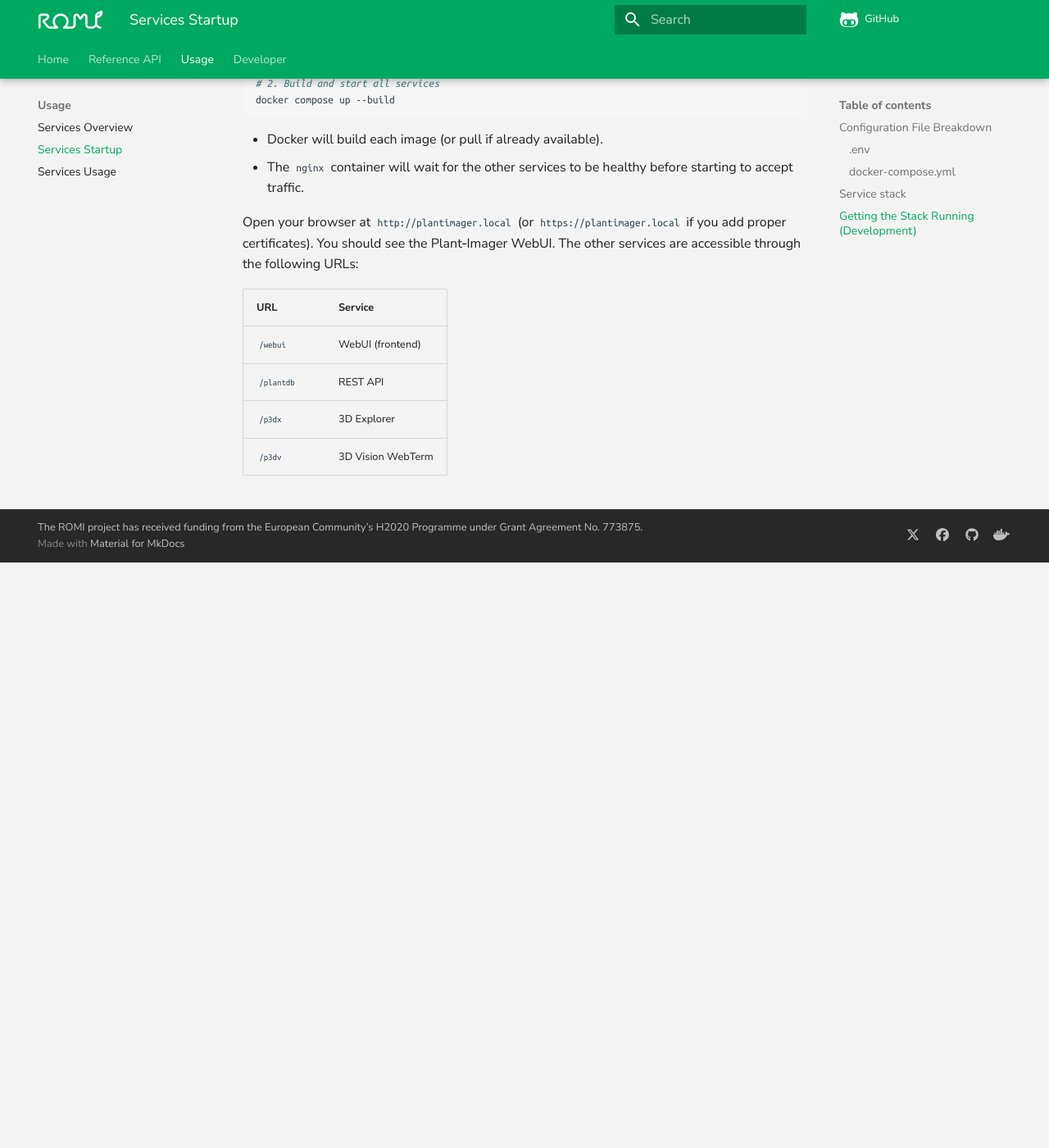
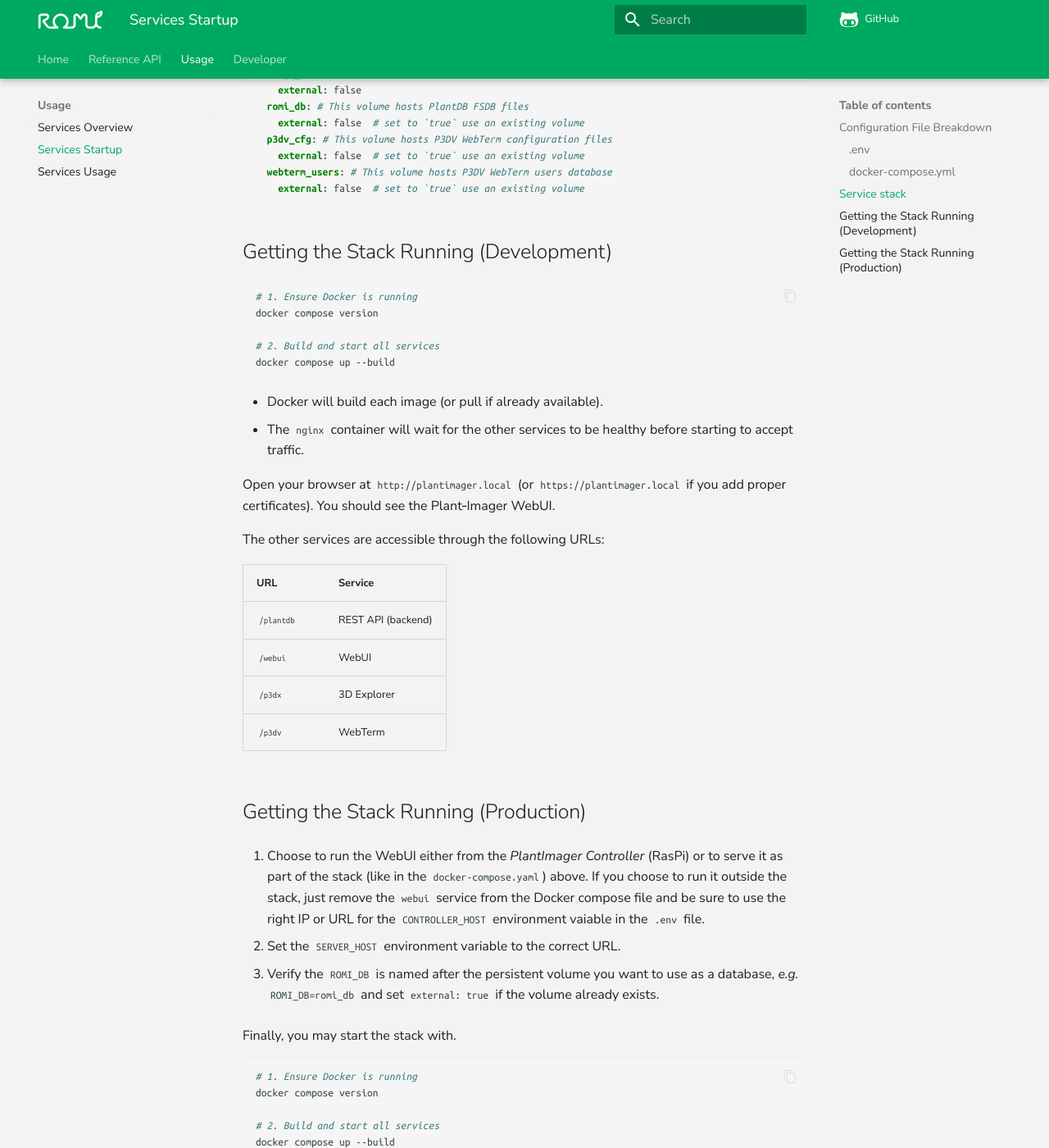
Before and after one commit to romi/Plant-Imager3, an MkDocs documentation site: the page built from docs/usage/services_startup.md, in a window 1280 px wide and 1400 px high, scrolled down 5526 px. Shown: the whole window at 82% size. Built offline with MkDocs 1.6.1 and Material for MkDocs 9.7.7, drawn with Linux system fonts in a browser that asks for light colours; comment, search, counter and statistics services are not loaded; before the commit the page ends 6212 px from its top, so only the background shows below that; some of the changed text lies outside the part shown.

Commit message:
Update service documentation and Docker‑compose notes for production readiness
- Corrected volume reference in `docs/usage/services_usage.md` from `romi_db_test` to `romi_db` for the PlantDB service.
- Clarified the purpose of the `ssl_cert` one‑shot service and updated host volume description.
- Refined service comments in `docs/usage/services_startup.md` for NGINX, PlantDB, P3DX, P3DV, and WebUI to accurately describe their roles.
- Changed exposure comments to specify “docker network” instead of generic “network”.
- Increased health‑check intervals for `plantdb`, `p3dx`, and added health‑checks for `p3dv` and `webui` (now 180s).
- Added `extra_hosts` and health‑check configuration to the `webui` service.
- Updated volume definition to use `romi_db` instead of `romi_db_test`.
- Reorganized the “Getting the Stack Running” section: separated development and production instructions, clarified service URLs, and added a production startup guide with example commands.

````diff
--- a/docs/usage/services_startup.md
+++ b/docs/usage/services_startup.md
@@ -57,19 +57,19 @@
 services:
 
   ssl_cert:
-    # Copy the certificates to the `nginx_cert` volume
+    # One-shot service to copy the SSL certificates from the host to the `nginx_cert` volume
     image: roboticsmicrofarms/plantimager_nginx:latest
     restart: no
     volumes:
-      - ${SSL_CERT_LOC}:/tmp  # location of the certificates to copy
+      - ${SSL_CERT_LOC}:/tmp  # location of the certificates on the host
       - nginx_cert:/etc/nginx/ssl/  # volume (shared with nginx service) hosting the copied certificates
     command: /bin/bash -c 'cp /tmp/*.pem /etc/nginx/ssl/'
 
   nginx:
-    # NGINX service forwarding requests by reverse proxy
+    # NGINX service, forwards requests by reverse proxy
     build:
-      context: Plant-Imager3/docker/nginx/  # Build context for the Nginx service
-      dockerfile: Dockerfile  # Specify the Dockerfile for building the image
+      context: Plant-Imager3/docker/nginx/
+      dockerfile: Dockerfile
       args:
         SERVER_HOST: ${SERVER_HOST}
         CONTROLLER_HOST: ${CONTROLLER_HOST}
@@ -104,14 +104,14 @@
       - webui
 
   plantdb:
-    # PlantDB REST API service, in production mode, served by uWSGI
+    # PlantDB service, Flask RESTful App served by uWSGI
     build:
       context: plantdb/
       dockerfile: docker/Dockerfile
     image: roboticsmicrofarms/plantdb:0.14.6
     container_name: plantimager_plantdb
     expose:
-      - ${PLANTDB_PORT}  # Expose port internally to the network
+      - ${PLANTDB_PORT}  # Expose port internally to the docker network
     environment:
       PLANTDB_API_PREFIX: ${PLANTDB_PREFIX}
       PLANTDB_API_SSL: true
@@ -147,7 +147,7 @@
     image: roboticsmicrofarms/plantimager_p3dx:0.1.2
     container_name: plantimager_p3dx
     expose:
-      - ${P3DX_PORT}  # Expose port internally to the network
+      - ${P3DX_PORT}  # Expose port internally to the docker network
     environment:
       REACT_APP_API_URL: http://${SERVER_HOST}${PLANTDB_PREFIX}
       REACT_APP_BASENAME: ${P3DX_PREFIX}
@@ -177,7 +177,7 @@
     image: roboticsmicrofarms/plant-3d-vision:colmap_${COLMAP_VERSION:-'3.8'}
     container_name: plantimager_p3dv
     expose:
-      - ${P3DV_PORT}  # Expose port internally to the network
+      - ${P3DV_PORT}  # Expose port internally to the docker network
     environment:
       PLANTDB_API: ${PLANTDB_HOST}/${PLANTDB_PREFIX}
       WEBTERM_PROXY: true
@@ -201,12 +201,20 @@
       - webterm_users:/myapp/users
     networks:
       - plantimager-net
+    healthcheck:
+      test: [ "CMD", "curl", "-f", "http://localhost:${P3DV_PORT}${P3DV_PREFIX}" ]
+      interval: 180s
+      timeout: 10s
+      retries: 3
+      start_period: 40s
 
-  # WebUI is served from the RasPi controller, use this for development purposes
   webui:
+    # WebUI service, Dash App served by uWSGI
     build:
-      context: Plant-Imager3/  # Build context for the WebUI service
-      dockerfile: docker/webui/Dockerfile  # Specify the Dockerfile for building the image
+      context: Plant-Imager3/
+      dockerfile: docker/webui/Dockerfile
+      args:
+        PLANTDB_BRANCH: 'hotfix/jwt_exp_date'  # pull a specific branch of plantdb
     image: roboticsmicrofarms/plantimager_webui:latest
     container_name: plantimager_webui
     environment:
@@ -225,12 +233,20 @@
                --master \
                --processes=4 --threads=2 --buffer-size=32768" ]
     restart: unless-stopped
+    extra_hosts:
+      - "dev.romi.local:host-gateway"
     volumes:
       - nginx_cert:/etc/nginx/ssl/
     networks:
       - plantimager-net
     depends_on:
       - ssl_cert
+    healthcheck:
+      test: [ "CMD", "curl", "-f", "http://localhost:${WEBUI_PORT}${WEBUI_PREFIX}" ]
+      interval: 180s
+      timeout: 10s
+      retries: 3
+      start_period: 40s
 
 networks:
   plantimager-net:
@@ -241,13 +257,12 @@
     external: false
   uwsgi_sockets:
     external: false
-  romi_db_test: # This volume hosts PlantDB FSDB files
+  romi_db: # This volume hosts PlantDB FSDB files
     external: false  # set to `true` use an existing volume
   p3dv_cfg: # This volume hosts P3DV WebTerm configuration files
     external: false  # set to `true` use an existing volume
   webterm_users: # This volume hosts P3DV WebTerm users database
     external: false  # set to `true` use an existing volume
-
 ```
 
 ## Getting the Stack Running (Development)
@@ -263,12 +278,32 @@
 * Docker will build each image (or pull if already available).
 * The `nginx` container will wait for the other services to be healthy before starting to accept traffic.
 
-Open your browser at `http://plantimager.local` (or
-`https://plantimager.local` if you add proper certificates). You should see the Plant‑Imager WebUI. The other services are accessible through the following URLs:
+Open your browser at `http://plantimager.local` (or `https://plantimager.local` if you add proper certificates).
+You should see the Plant‑Imager WebUI.
 
-| URL        | Service           |
-|------------|-------------------|
-| `/webui`   | WebUI (frontend)  |
-| `/plantdb` | REST API          |
-| `/p3dx`    | 3D Explorer       |
-| `/p3dv`    | 3D Vision WebTerm |
+The other services are accessible through the following URLs:
+
+| URL        | Service            |
+|------------|--------------------|
+| `/plantdb` | REST API (backend) |
+| `/webui`   | WebUI              |
+| `/p3dx`    | 3D Explorer        |
+| `/p3dv`    | WebTerm            |
+
+## Getting the Stack Running (Production)
+
+1. Choose to run the WebUI either from the _PlantImager Controller_ (RasPi) or to serve it as part of the stack (like in the `docker-compose.yaml`) above.
+  If you choose to run it outside the stack, just remove the `webui` service from the Docker compose file and be sure to use the right IP or URL for the `CONTROLLER_HOST` environment vaiable in the `.env` file.
+
+2. Set the `SERVER_HOST` environment variable to the correct URL.
+
+3. Verify the `ROMI_DB` is named after the persistent volume you want to use as a database, _e.g._ `ROMI_DB=romi_db` and set `external: true` if the volume already exists.
+
+Finally, you may start the stack with.
+```shell
+# 1. Ensure Docker is running
+docker compose version
+
+# 2. Build and start all services
+docker compose up --build
+```
````
Also changed, not shown: other parts of docs/usage/services_startup.md (+4 -4 lines), docs/usage/services_usage.md (+1 -1 lines).
